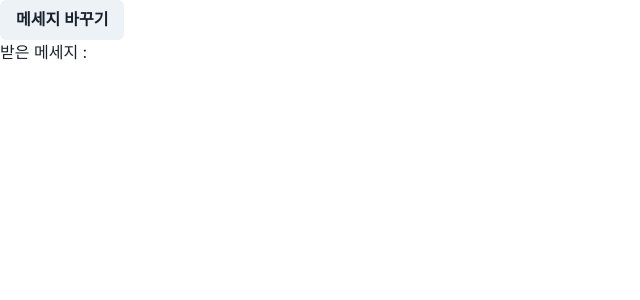
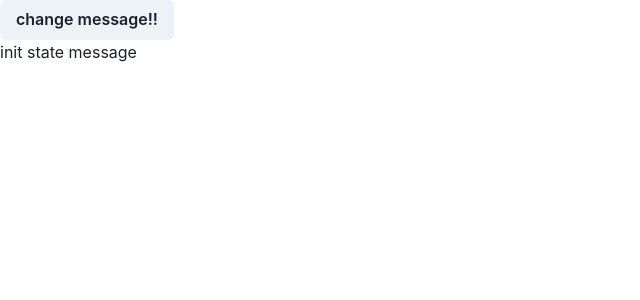
Before and after one commit to soowan95/react20231031, a React (Create React App) app: page / in a window 1280 px wide. Shown: the top 300 px of the page, without its empty margins (0-640 px from the left). Built offline with nearby package versions, Linux system fonts and the light colour scheme.

Commit message:
learn context

```diff
--- a/src/App.js
+++ b/src/App.js
@@ -1,40 +1,37 @@
+import { createContext, useContext, useState } from "react";
 import { Button, Text } from "@chakra-ui/react";
-import { createContext, useContext, useState } from "react";
 
-function Ccomp() {
-  // 3. context 사용하기 : useContext(대문자...context);
-  const m = useContext(MessageContext);
-  return <Text>받은 메세지 : {m}</Text>;
+function Acomp() {
+  // 3. context 사용하기 : useContext()
+  const f = useContext(MessageContext);
+  return (
+    <Button onClick={() => f.setMessage("changed message")}>
+      change message!!
+    </Button>
+  );
 }
 
 function Bcomp() {
-  return <Ccomp />;
-}
-
-function Acomp() {
-  return <Bcomp />;
+  // 3. context 사용하기 : useContext()
+  const m = useContext(MessageContext);
+  return <Text>{m.message}</Text>;
 }
 
 function App(props) {
-  const [message, setMessage] = useState("");
-
-  // message state를 Ccomp에 전달 하기
-  // 1. context 만들기 : createContext();
-  // 2. context에 state 넣기 : <대문자...Context.Provider value={state}></대문자...Context.Provider>
-  // 3. tree안에서 context 사용하기
+  const [message, setMessage] = useState("init state message");
 
   return (
     <>
-      <Button onClick={() => setMessage("바꾼 메세지")}>메세지 바꾸기</Button>
-      <MessageContext.Provider value={message}>
+      {/* context에 value 넣기 : Context.Provider value={value} */}
+      <MessageContext.Provider value={{ message, setMessage }}>
         <Acomp />
+        <Bcomp />
       </MessageContext.Provider>
     </>
   );
 }
 
-// 1. context 만들기
-// context 이름은 대문자...Context
+// 1. context 만들기 : createContext
 const MessageContext = createContext(null);
 
 export default App;
```
